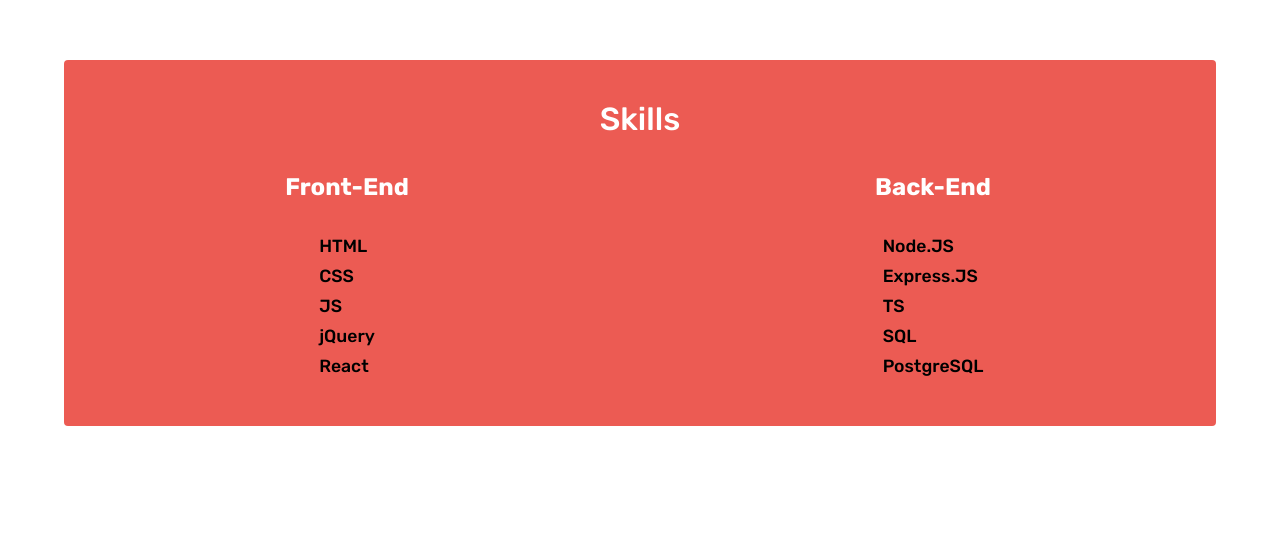
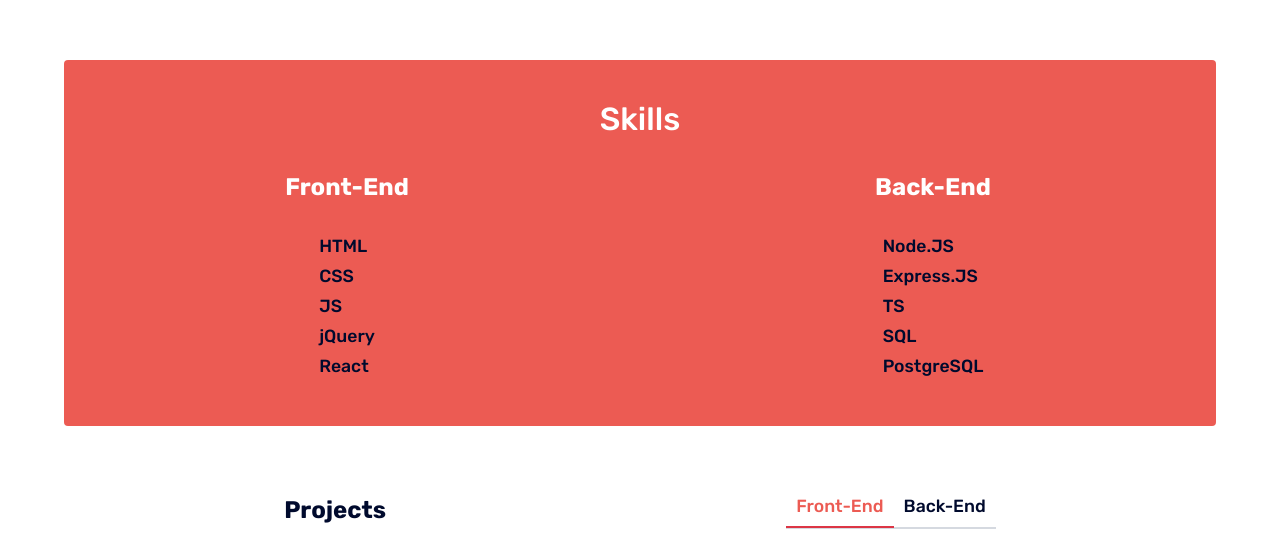
Before and after one commit to el7amrawy/portfolio, a React (Vite) app: page / in a window 1280 px wide. Shown: the part 740-1288 px from the top of the page. Before the commit the page ends 1216 px from the top, so only its background shows below. Built offline with nearby package versions, Linux system fonts and the light colour scheme.

Commit message:
projects nav

```diff
--- a/src/App.jsx
+++ b/src/App.jsx
@@ -3,6 +3,7 @@
 import NavBar from "./components/Navbar";
 import Summary from "./components/Summary";
 import Skills from "./components/Skills";
+import Projects from "./components/Projects";
 
 export default function App() {
   const [navShadow, setNavShadow] = useState(true);
@@ -13,6 +14,7 @@
       <main>
         <Summary />
         <Skills />
+        <Projects />
       </main>
     </>
   );
--- /dev/null
+++ b/src/components/Projects.jsx
@@ -0,0 +1,22 @@
+import { useState, useEffect } from "react";
+
+export default function Projects() {
+  function activeEle(event) {
+    const elems = Array.from(document.querySelectorAll(".projects .nav a"));
+    elems.map((elem) => {
+      elem.classList.remove("active");
+    });
+    event.target.classList.add("active");
+  }
+  return (
+    <section className="projects">
+      <h2>Projects</h2>
+      <div className="nav">
+        <a className="active" onClick={activeEle}>
+          Front-End
+        </a>
+        <a onClick={activeEle}>Back-End</a>
+      </div>
+    </section>
+  );
+}
--- a/src/style.css
+++ b/src/style.css
@@ -167,6 +167,7 @@
   font-size: 1.5rem;
   width: 500px;
   font-weight: 300;
+  color: #000a2d;
 }
 @media (max-width: 991px) {
   .summary {
@@ -179,6 +180,7 @@
     width: unset;
   }
 }
+
 /* ==================== Skills ==================== */
 .skills {
   background-color: #ec5b53;
@@ -209,10 +211,51 @@
 }
 .skills ul {
   list-style: none;
-  color: #000;
+  color: #000a2d;
 }
 .skills ul li {
   margin: 10px;
   font-weight: 500;
   font-size: 1.1rem;
 }
+
+/* ==================== Projects ==================== */
+.projects {
+  padding: 20px;
+  display: flex;
+  justify-content: space-around;
+  color: #000a2d;
+}
+.projects h2 {
+}
+.projects .nav {
+  position: relative;
+}
+.projects .nav::before {
+  content: "";
+  position: absolute;
+  width: 100%;
+  height: 2px;
+  background: #d5d9e0;
+  left: 0;
+  bottom: -0.5px;
+  /* z-index: -1; */
+}
+.projects .nav a {
+  display: inline-block;
+  position: relative;
+  color: #000a2d;
+  text-decoration: none;
+  font-weight: 500;
+  cursor: pointer;
+  font-size: 1.1rem;
+  height: 100%;
+  z-index: 5;
+  margin-right: 0;
+  padding: 0 10px 10px;
+  border-bottom: 2px solid #ec5b5300;
+}
+.projects .nav a.active {
+  border-bottom: 2px solid #dc3545;
+  color: #ec5b53;
+}
```
Also changed, not shown: src/assets/images/watch shop.png (added).
